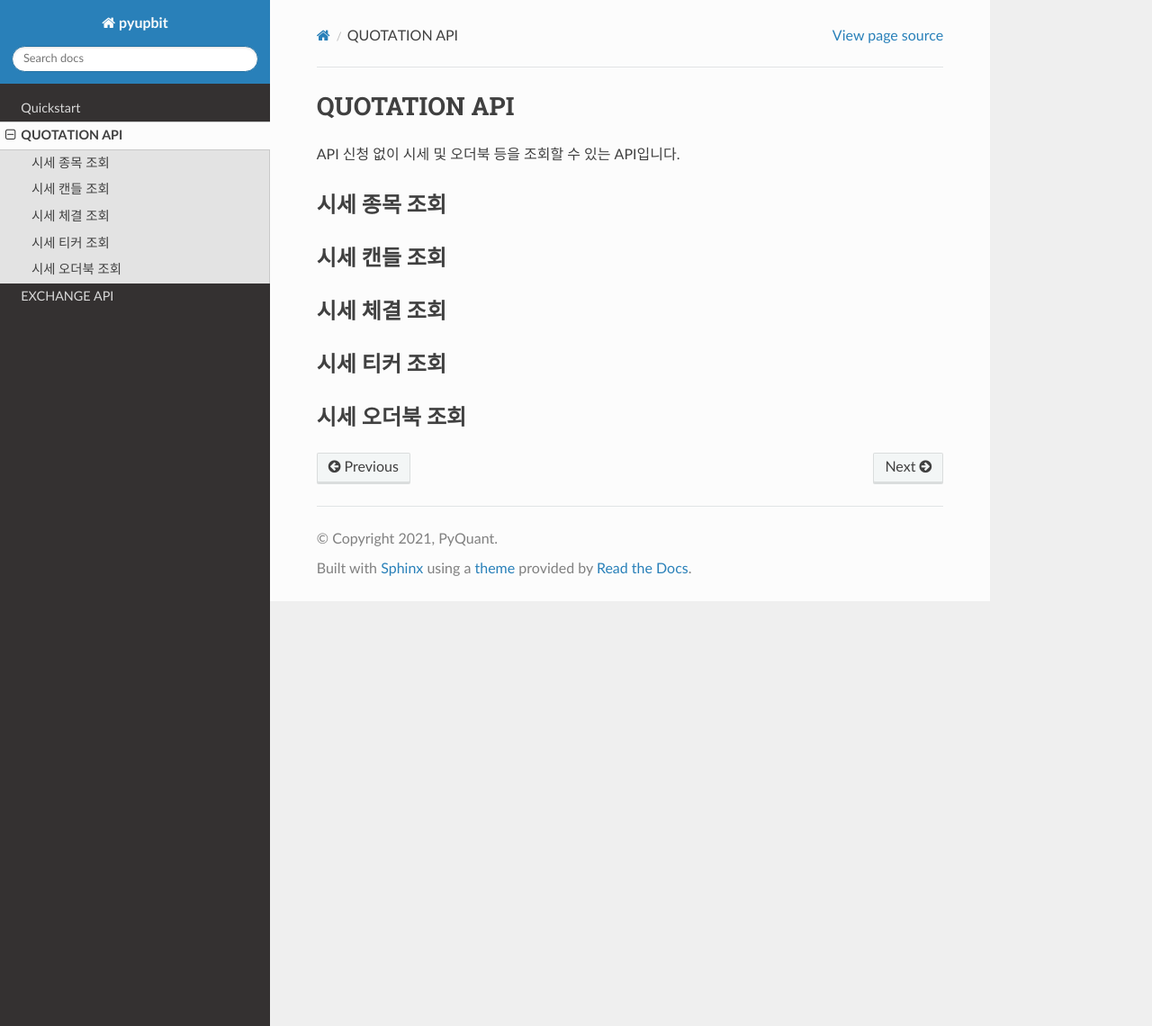
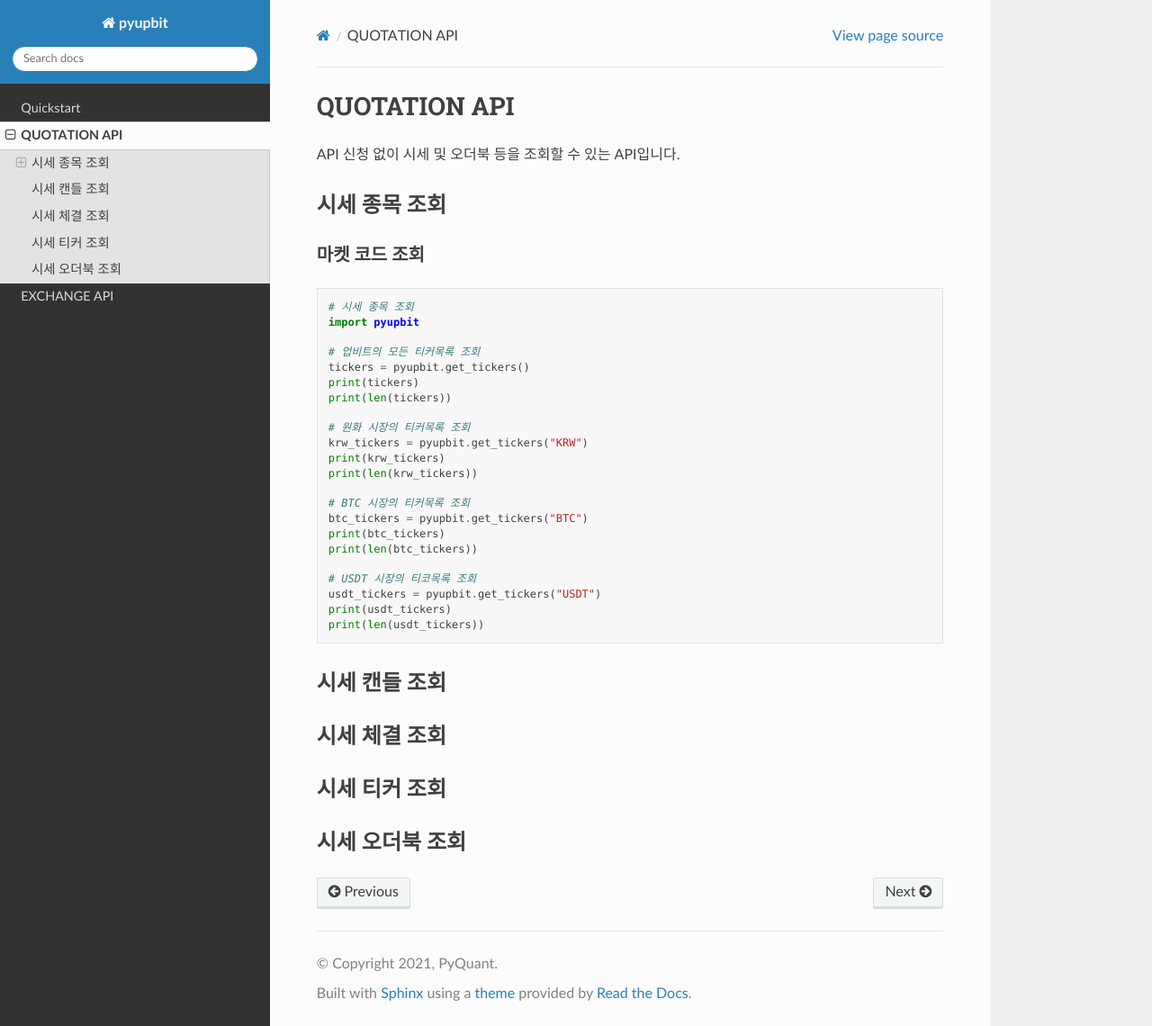
Before and after one commit to sharebook-kr/pyupbit, a Sphinx documentation site: the page built from docs/quotation.rst, in a window 1280 px wide and 1140 px high. Shown: the whole window at 90% size. Built offline with Sphinx 7.4.7 and the Read the Docs theme 2.0.0, drawn with Linux system fonts in a browser that asks for light colours.

Commit message:
quotation doc

```diff
--- a/docs/quotation.rst
+++ b/docs/quotation.rst
@@ -5,6 +5,33 @@ API 신청 없이 시세 및 오더북 등을 조회할 수 있는 API입니다.
 
 시세 종목 조회
 ----------------------
+마켓 코드 조회
+~~~~~~~~~~~~~~~~~~~~~~
+..  code-block:: python
+
+    # 시세 종목 조회
+    import pyupbit
+
+    # 업비트의 모든 티커목록 조회
+    tickers = pyupbit.get_tickers()
+    print(tickers)
+    print(len(tickers))
+
+    # 원화 시장의 티커목록 조회
+    krw_tickers = pyupbit.get_tickers("KRW")
+    print(krw_tickers)
+    print(len(krw_tickers))
+
+    # BTC 시장의 티커목록 조회
+    btc_tickers = pyupbit.get_tickers("BTC")
+    print(btc_tickers)
+    print(len(btc_tickers))
+
+    # USDT 시장의 티코목록 조회
+    usdt_tickers = pyupbit.get_tickers("USDT")
+    print(usdt_tickers)
+    print(len(usdt_tickers))
+
 
 시세 캔들 조회
 ----------------------
```
